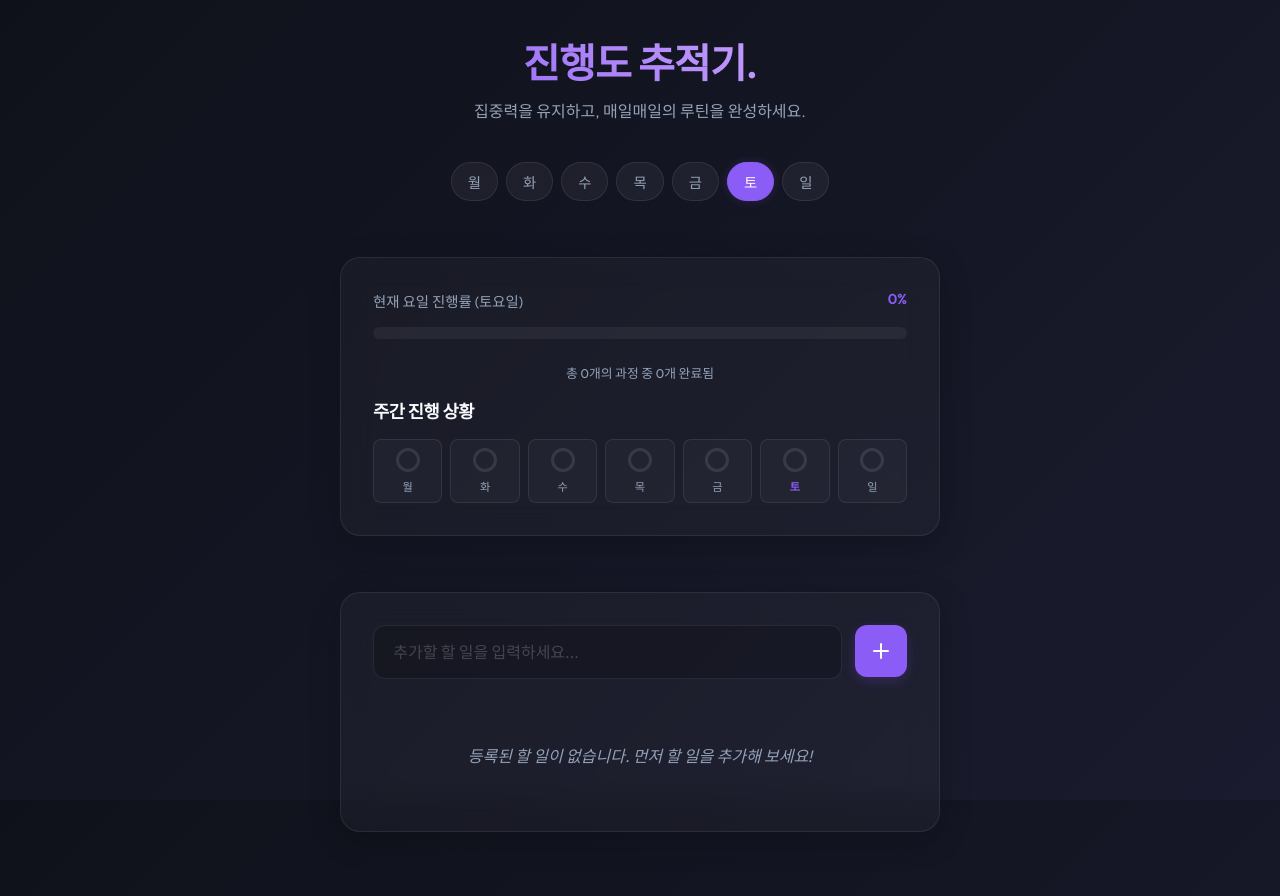
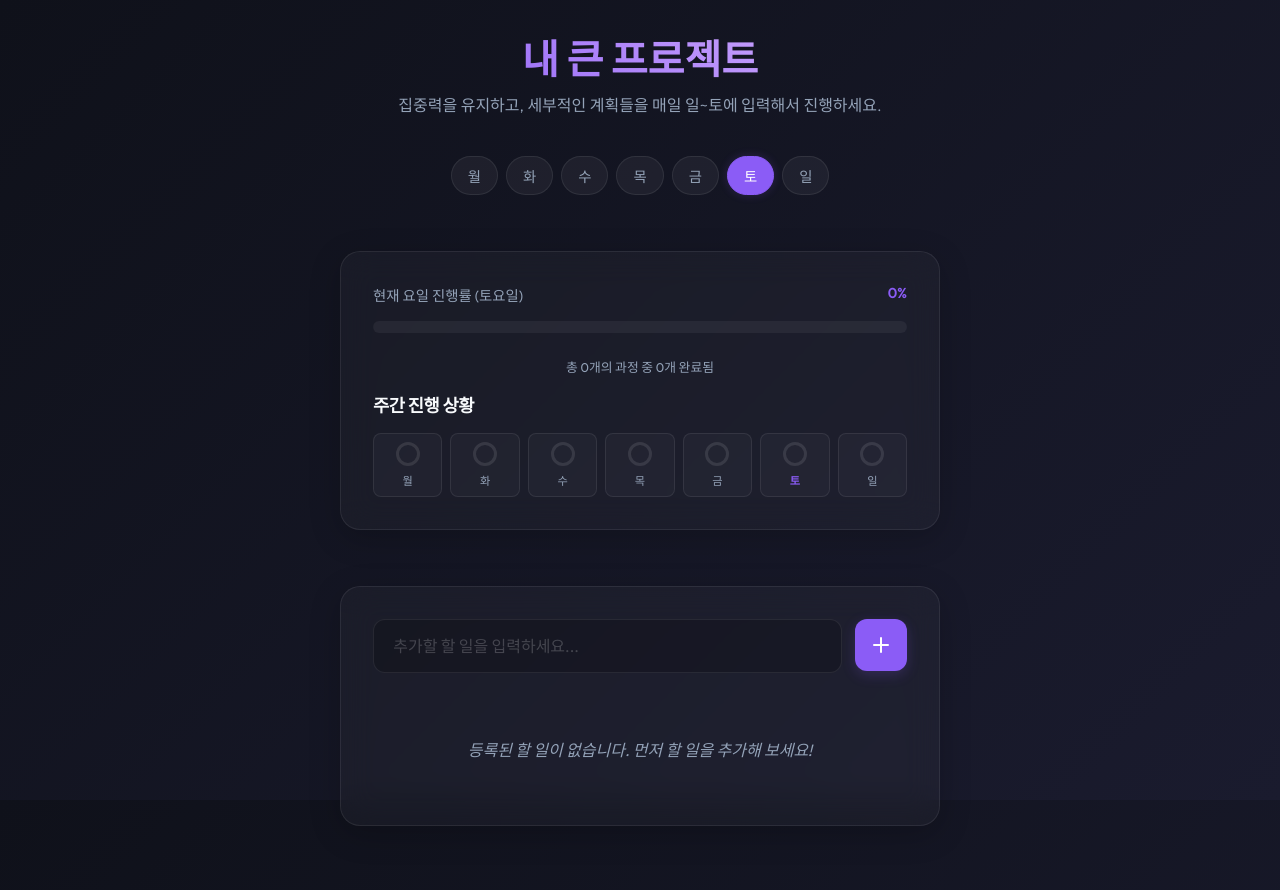
Before and after one commit to angibeom0985-arch/To-do-list, a React (Vite) app: page / in a window 1280 px wide. Built offline with nearby package versions, Linux system fonts and the light colour scheme.

Commit message:
feat: Add editable Big Project title header

```diff
--- a/src/App.css
+++ b/src/App.css
@@ -10,12 +10,30 @@
   margin-bottom: 1rem;
 }
 
-.header h1 {
+.project-title-input {
   font-size: 2.5rem;
   background: -webkit-linear-gradient(45deg, var(--primary), #d8b4fe);
   -webkit-background-clip: text;
   -webkit-text-fill-color: transparent;
   margin-bottom: 0.5rem;
+  border: none;
+  border-bottom: 2px dashed transparent;
+  outline: none;
+  text-align: center;
+  font-family: inherit;
+  font-weight: 700;
+  width: 100%;
+  transition: border-color 0.3s ease;
+}
+
+.project-title-input:hover,
+.project-title-input:focus {
+  border-bottom-color: rgba(139, 92, 246, 0.4);
+}
+
+.project-title-input::placeholder {
+  color: rgba(255, 255, 255, 0.1);
+  -webkit-text-fill-color: rgba(255, 255, 255, 0.1); /* override gradient for placeholder */
 }
 
 .header p {
--- a/src/App.jsx
+++ b/src/App.jsx
@@ -10,6 +10,7 @@ const weekOrder = [1, 2, 3, 4, 5, 6, 0];
 function App() {
   const initialWeeklyTasks = { 0: [], 1: [], 2: [], 3: [], 4: [], 5: [], 6: [] };
   const [weeklyTasks, setWeeklyTasks] = useLocalStorage('weekly-tasks-v2', initialWeeklyTasks);
+  const [projectTitle, setProjectTitle] = useLocalStorage('project-title', '내 큰 프로젝트');
   const [activeDay, setActiveDay] = useState(new Date().getDay());
   const [inputValue, setInputValue] = useState('');
 
@@ -124,8 +125,15 @@ function App() {
   return (
     <div className="app-container">
       <header className="header animate-fade-in">
-        <h1>진행도 추적기.</h1>
-        <p>집중력을 유지하고, 매일매일의 루틴을 완성하세요.</p>
+        <input
+          className="project-title-input"
+          value={projectTitle}
+          onChange={(e) => setProjectTitle(e.target.value)}
+          placeholder="나의 큰 프로젝트"
+          autoComplete="off"
+          spellCheck="false"
+        />
+        <p>집중력을 유지하고, 세부적인 계획들을 매일 일~토에 입력해서 진행하세요.</p>
       </header>
 
       <div className="day-tabs animate-fade-in" style={{ animationDelay: '0.1s' }}>
```
